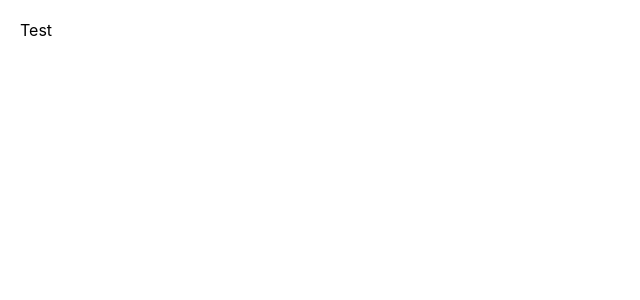
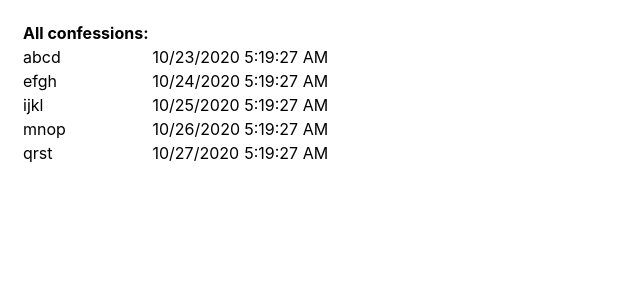
Before and after one commit to razin99/after-dark, a React (Create React App) app: page / in a window 1280 px wide. Shown: the top 300 px of the page, without its empty margins (0-640 px from the left). Built offline with nearby package versions, Linux system fonts and the light colour scheme.

Commit message:
Made basic all post list, but still using static data

```diff
--- a/src/App.js
+++ b/src/App.js
@@ -1,8 +1,47 @@
-import './App.css';
+import "./App.css";
+import React, { Component } from "react";
+
+class AllPosts extends Component {
+  render() {
+    const all = [];
+
+    this.props.posts.forEach((post) => {
+      let date = new Date(Date.parse(post.date));
+      all.push(
+        <tr key={post._id}>
+          <td>{post.text}</td>
+          <td>{date.toLocaleDateString()}</td>
+          <td>{date.toLocaleTimeString()}</td>
+        </tr>
+      );
+    });
+
+    return (
+      <table>
+        <thead>
+          <tr>
+            <th>All confessions:</th>
+          </tr>
+        </thead>
+        <tbody>{all}</tbody>
+      </table>
+    );
+  }
+}
+
+const POSTS = [
+  { text: "abcd", date: "2020-10-23T05:19:27.020+00:00", _id: "5f9261" },
+  { text: "efgh", date: "2020-10-24T05:19:27.020+00:00", _id: "5f9262" },
+  { text: "ijkl", date: "2020-10-25T05:19:27.020+00:00", _id: "5f9263" },
+  { text: "mnop", date: "2020-10-26T05:19:27.020+00:00", _id: "5f9264" },
+  { text: "qrst", date: "2020-10-27T05:19:27.020+00:00", _id: "5f9265" },
+];
 
 function App() {
   return (
-    <div><p>Test</p></div>
+    <div>
+      <AllPosts posts={POSTS} />
+    </div>
   );
 }
 
```
